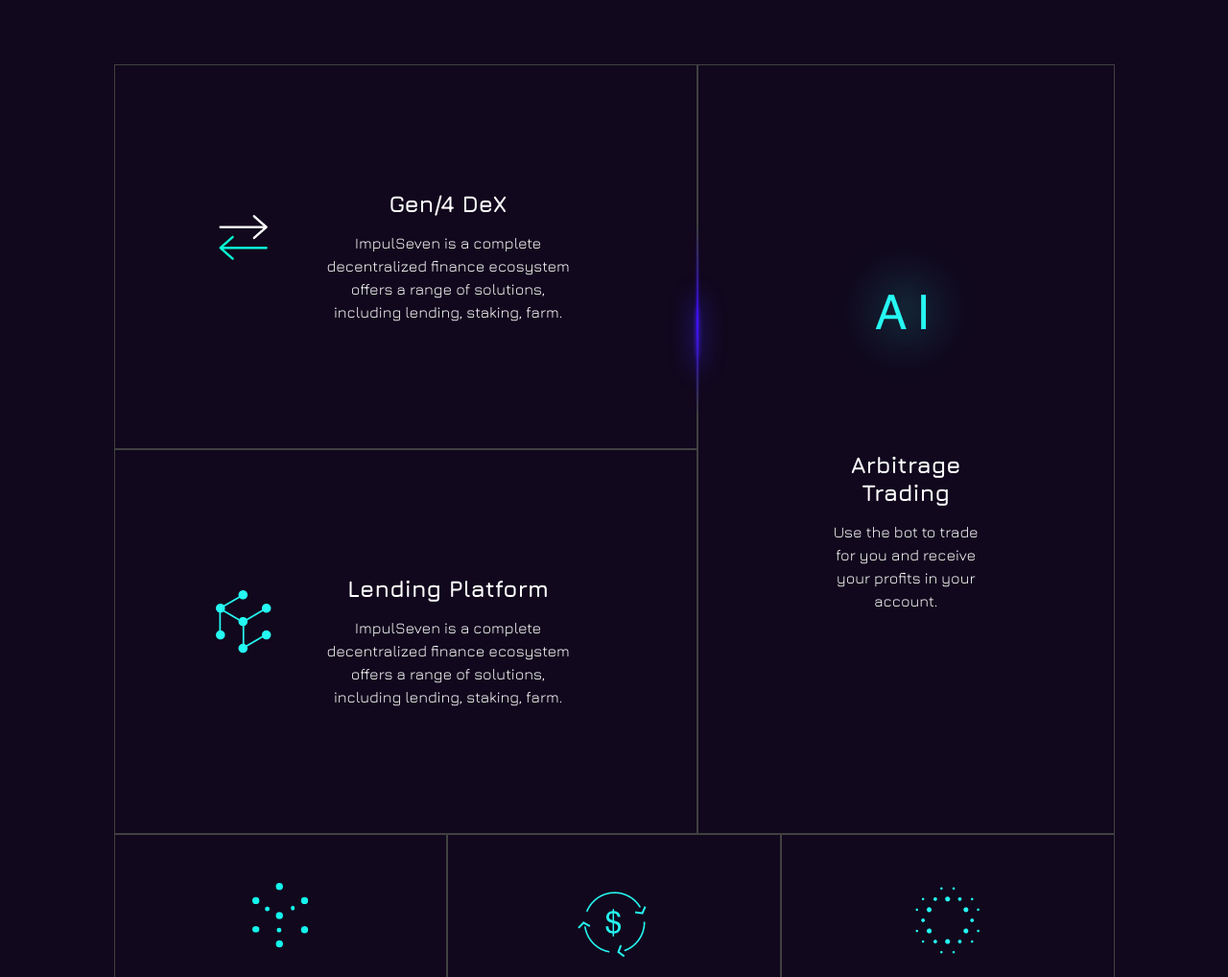
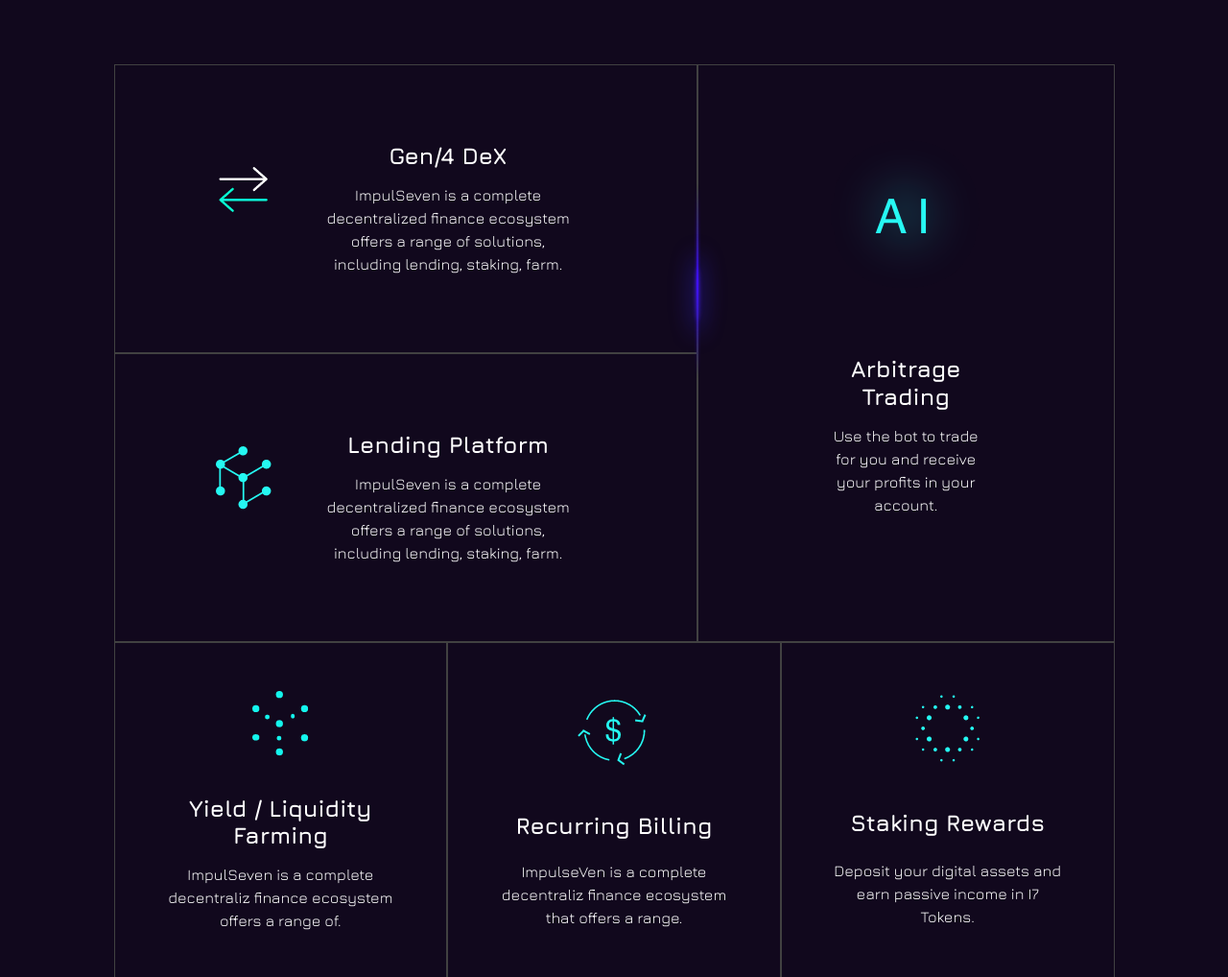
Before and after one commit to freedomfflow/impulseven, a website: page index.html in a window 1280 px wide. Shown: the part 1239-2257 px from the top of the page at 96% size. Drawn offline with nearby package versions, Linux system fonts and the light colour scheme.

Commit message:
Reducing spacing in product area

```diff
--- a/sass/styles.scss
+++ b/sass/styles.scss
@@ -266,7 +266,7 @@
     .banner-2 {
         .products {
             .products-txt {
-                padding: 80px 80px 80px 0;
+                padding: 0 80px 0 0;
             }
             &.flex-column {
                 padding: 50px;
```
Also changed, not shown: dist/styles.css.
